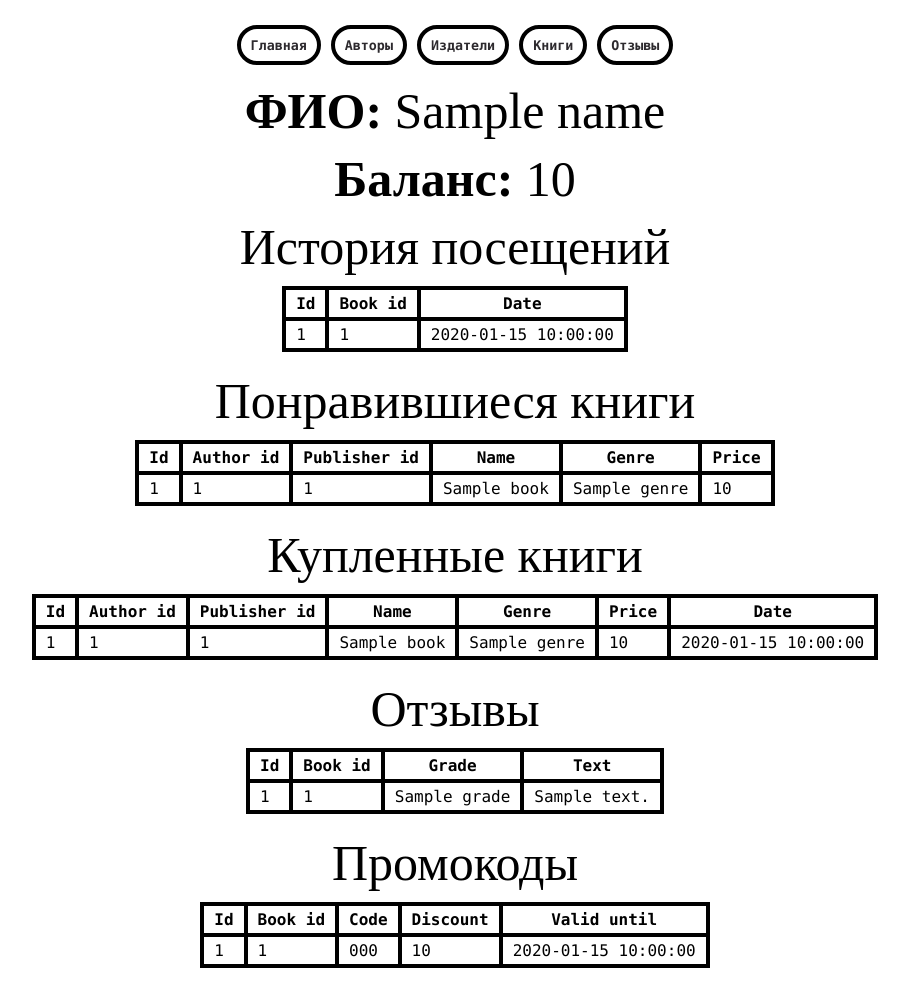
After one commit to kistyan/DBK, a Flask app: template templates/profile.html in a window 1280 px wide. The commit adds this page. Shown: the whole page, without its empty margins (185-1094 px from the left). Run offline with Flask 2, Linux system fonts and the light colour scheme; the template is opened without the code that fills it: most values are stand-ins (such as "Sample title", 1, 10 or a date in 2020).

Commit message:
Added Profile page for visitors

```diff
--- a/services.py
+++ b/services.py
@@ -58,8 +58,7 @@ def get_book_reviews(json):
     return [model_to_dict(model) for model in query]
 
 
-def get_user_data(json):
-    user_id = json.to_dict()['user_id']
+def get_user_data(user_id):
     data = [
         models.User.select().where(models.User.id == user_id),
         reversed(models.View.select().where(models.View.user_id == user_id).order_by(models.View.date)),
--- a/templates/base.html
+++ b/templates/base.html
@@ -76,8 +76,11 @@ table, th, td {
         <form id="#form reviews" style="display: {% if role != '' %}inline{% else %}none{% endif %};" action="/Reviews" method="GET">
             <input id="#form reviews_b" class="selected" type="submit" value="Отзывы"/>
         </form>
-        <form id="#form users" style="display: {% if role != '' %}inline{% else %}none{% endif %};" action="/Users" method="GET">
+        <form id="#form users" style="display: {% if role == 'admin' %}inline{% else %}none{% endif %};" action="/Users" method="GET">
             <input id="#form users_b" class="selected" type="submit" value="Пользователи"/>
+        </form>
+        <form id="#form profile" style="display: {% if role == 'visitor' %}inline{% else %}none{% endif %};" action="/Profile" method="GET">
+            <input id="#form profile_b" class="selected" type="submit" value="Профиль"/>
         </form>
     </div>
 <br/>
--- /dev/null
+++ b/templates/profile.html
@@ -0,0 +1,181 @@
+{% if role == '' %}
+<meta http-equiv="refresh" content="0; url='/'" />
+{% else %}
+{% extends "base.html" %}
+{% block table_functionality %}
+<div class="container">
+    <form id="title" class="title"><b>ФИО: </b>{{ name }}</form>
+</div>
+<div class="container">
+    <form id="balance" class="title"><b>Баланс: </b>{{ balance }}</form>
+</div>
+
+<div id="c11h" class="container" style="display: flex;">
+    <form class="title">История посещений</form>
+</div>
+<div id="c11" class="container"  style="display: flex; margin-bottom: 20px;">
+    <div style="float: center;">
+        <div style="display: table;">
+            <table id="table1">
+                {% block table_history_content %}
+                <tr>
+                    <th>Id</th>
+                    <th>Book id</th>
+                    <th>Date</th>
+                </tr>
+                {% block table_history %}
+                {% for view in history %}
+                <tr>
+                    <td>{{ view['id'] }}</td>
+                    <td>{{ view['book_id'] }}</td>
+                    <td>{{ view['date'] }}</td>
+                </tr>
+                {% endfor %}
+                {% endblock %}
+                {% endblock %}
+            </table>
+        </div>
+    </div>
+</div>
+
+<div id="c12h" class="container" style="display: flex;">
+    <form class="title">Понравившиеся книги</form>
+</div>
+<div id="c12" class="container"  style="display: flex; margin-bottom: 20px;">
+    <div style="float: center;">
+        <div style="display: table;">
+            <table id="table2">
+                {% block table_favorite_books_content %}
+                <tr>
+                    <th>Id</th>
+                    <th>Author id</th>
+                    <th>Publisher id</th>
+                    <th>Name</th>
+                    <th>Genre</th>
+                    <th>Price</th>
+                </tr>
+                {% block table_favorite_books %}
+                {% for book in favorite_books %}
+                <tr>
+                    <td>{{ book['id'] }}</td>
+                    <td>{{ book['author_id'] }}</td>
+                    <td>{{ book['publisher_id'] }}</td>
+                    <td>{{ book['name'] }}</td>
+                    <td>{{ book['genre'] }}</td>
+                    <td>{{ book['price'] }}</td>
+                </tr>
+                {% endfor %}
+                {% endblock %}
+                {% endblock %}
+            </table>
+        </div>
+    </div>
+</div>
+
+<div id="c13h" class="container" style="display: flex;">
+    <form class="title">Купленные книги</form>
+</div>
+<div id="c13" class="container"  style="display: flex; margin-bottom: 20px;">
+    <div style="float: center;">
+        <div style="display: table;">
+            <table id="table3">
+                {% block table_purchased_books_content %}
+                <tr>
+                    <th>Id</th>
+                    <th>Author id</th>
+                    <th>Publisher id</th>
+                    <th>Name</th>
+                    <th>Genre</th>
+                    <th>Price</th>
+                    <th>Date</th>
+                </tr>
+                {% block table_purchased_books %}
+                {% for book in purchased_books %}
+                <tr>
+                    <td>{{ book['id'] }}</td>
+                    <td>{{ book['author_id'] }}</td>
+                    <td>{{ book['publisher_id'] }}</td>
+                    <td>{{ book['name'] }}</td>
+                    <td>{{ book['genre'] }}</td>
+                    <td>{{ book['price'] }}</td>
+                    <td>{{ book['date'] }}</td>
+                </tr>
+                {% endfor %}
+                {% endblock %}
+                {% endblock %}
+            </table>
+        </div>
+    </div>
+</div>
+
+<div id="c14h" class="container" style="display: flex;">
+    <form class="title">Отзывы</form>
+</div>
+<div id="c14" class="container"  style="display: flex; margin-bottom: 20px;">
+    <div style="float: center;">
+        <div style="display: table;">
+            <table id="table4">
+                {% block table_reviews_content %}
+                <tr>
+                    <th>Id</th>
+                    <th>Book id</th>
+                    <th>Grade</th>
+                    <th>Text</th>
+                </tr>
+                {% block table_reviews %}
+                {% for review in reviews %}
+                <tr>
+                    <td>{{ review['id'] }}</td>
+                    <td>{{ review['book_id'] }}</td>
+                    <td>{{ review['grade'] }}</td>
+                    <td>{{ review['text'] }}</td>
+                </tr>
+                {% endfor %}
+                {% endblock %}
+                {% endblock %}
+            </table>
+        </div>
+    </div>
+</div>
+
+<div id="c15h" class="container" style="display: flex;">
+    <form class="title">Промокоды</form>
+</div>
+<div id="c15" class="container" style="display: flex; margin-bottom: 20px;">
+    <div style="float: center;">
+        <div style="display: table;">
+            <table id="table5">
+                {% block table_promo_codes_content %}
+                <tr>
+                    <th>Id</th>
+                    <th>Book id</th>
+                    <th>Code</th>
+                    <th>Discount</th>
+                    <th>Valid until</th>
+                </tr>
+                {% block table_promo_codes %}
+                {% for promo_code in promo_codes %}
+                <tr>
+                    <td>{{ promo_code['id'] }}</td>
+                    <td>{{ promo_code['book_id'] }}</td>
+                    <td>{{ promo_code['code'] }}</td>
+                    <td>{{ promo_code['discount'] }}</td>
+                    <td>{{ promo_code['valid_until'] }}</td>
+                </tr>
+                {% endfor %}
+                {% endblock %}
+                {% endblock %}
+            </table>
+        </div>
+    </div>
+</div>
+{% endblock %}
+
+{% block additional_content %}
+<script type="text/javascript">
+    window.onload = function() {
+        document.getElementById('#form profile_b').className = 'really_selected';
+    }
+</script>
+{% endblock %}
+{% endif %}
--- a/templates/users.html
+++ b/templates/users.html
@@ -1,4 +1,4 @@
-{% if role == '' %}
+{% if role != 'admin' %}
 <meta http-equiv="refresh" content="0; url='/'" />
 {% else %}
 {% extends "base.html" %}
```
Also changed, not shown: routers.py (+18 -1 lines), templates/index.html (+9 -3 lines).
